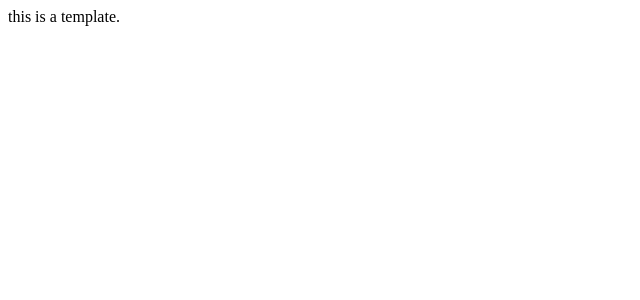
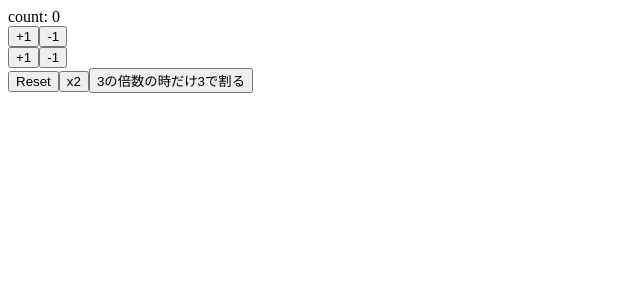
Before and after one commit to kkata/react-hooks-101, a React (Create React App) app: page / in a window 1280 px wide. Shown: the top 300 px of the page, without its empty margins (0-640 px from the left). Built offline with nearby package versions, Linux system fonts and the light colour scheme.

Commit message:
use useState

```diff
--- a/src/App.js
+++ b/src/App.js
@@ -1,10 +1,33 @@
-import React from 'react'
+import React, { useState } from 'react'
 
 const App = () => {
+  const [count, setCount] = useState(0)
+
+  const increment = () => setCount(count + 1)
+  const decrement = () => setCount(count - 1)
+  const increment2 = () => setCount(previousCount => previousCount + 1)
+  const decrement2 = () => setCount(previousCount => previousCount - 1)
+  const reset = () => setCount(0)
+  const double = () => setCount(previousCount => previousCount * 2)
+  const divideThree = () => count % 3 === 0 ? setCount(count / 3) : setCount(count)
+
   return (
-    <div>
-      this is a template.
-    </div>
+    <>
+      <div>count: {count}</div>
+      <div>
+        <button onClick={increment}>+1</button>
+        <button onClick={decrement}>-1</button>
+      </div>
+      <div>
+        <button onClick={increment2}>+1</button>
+        <button onClick={decrement2}>-1</button>
+      </div>
+      <div>
+        <button onClick={reset}>Reset</button>
+        <button onClick={double}>x2</button>
+        <button onClick={divideThree}>3の倍数の時だけ3で割る</button>
+      </div>
+    </>
   )
 }
 
```
